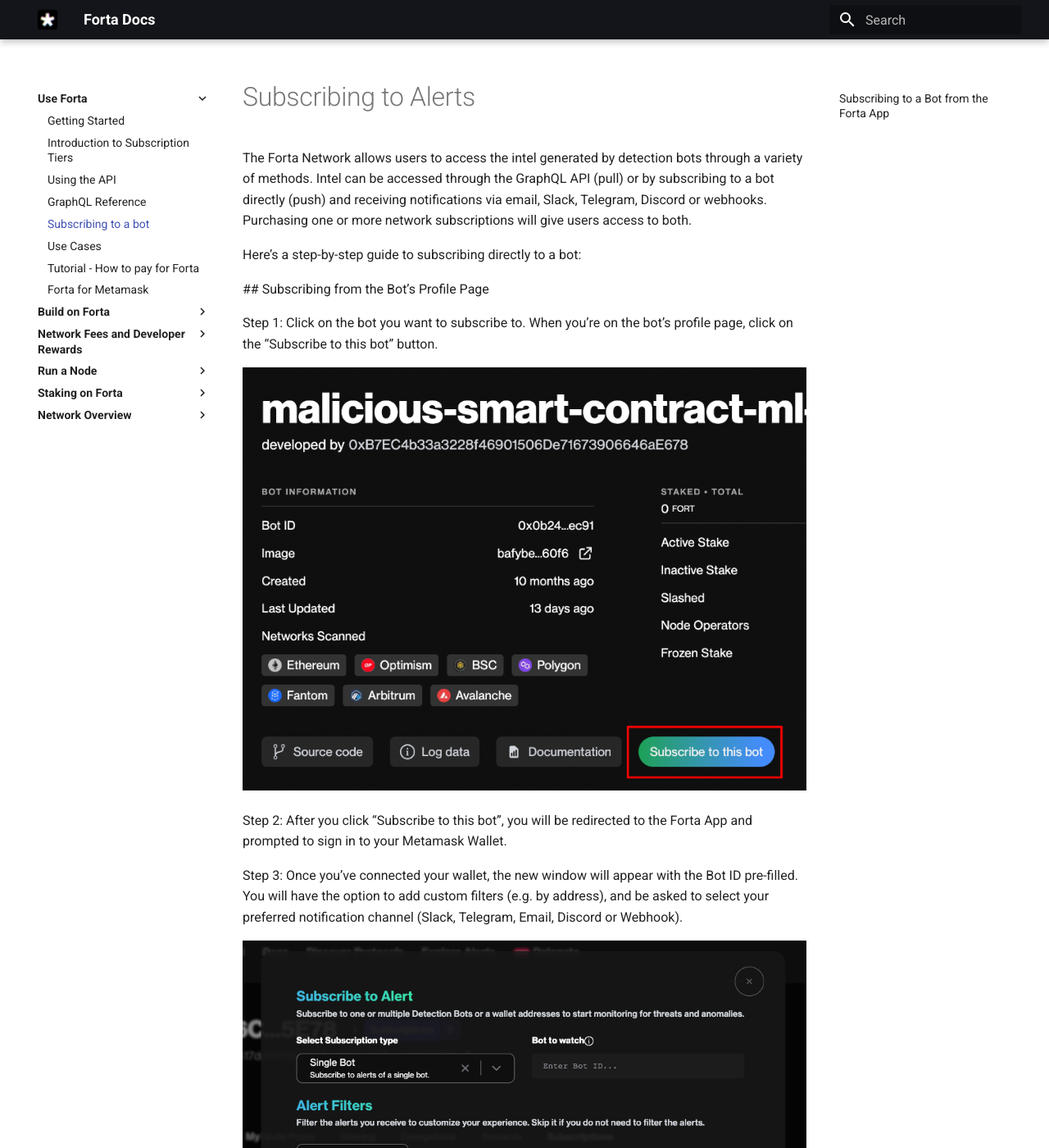
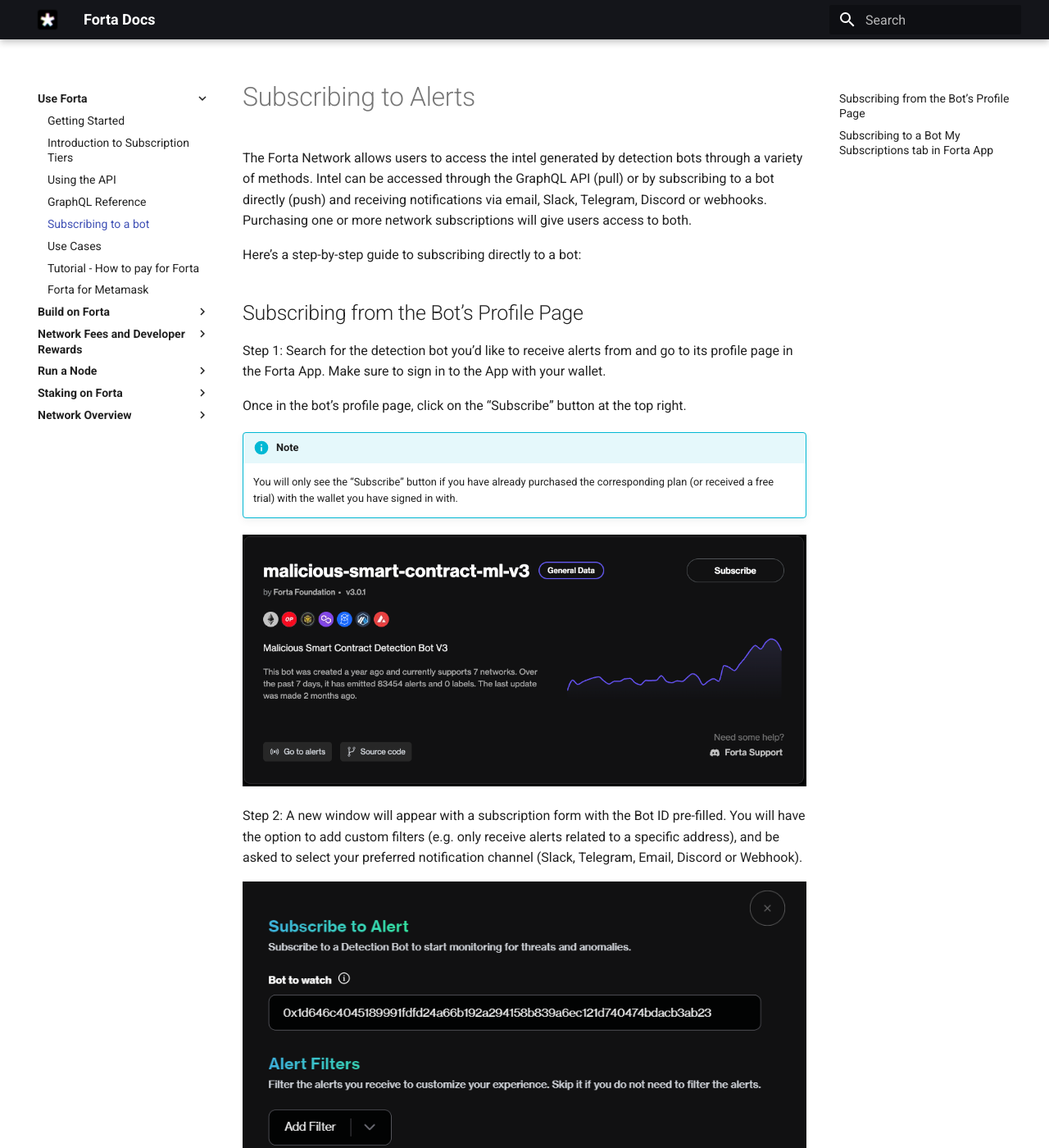
Before and after one commit to forta-network/docs, an MkDocs documentation site: the page built from docs/subscribing-to-bot.md, in a window 1280 px wide and 1400 px high. Shown: the whole window at 82% size. Built offline with MkDocs 1.6.1 and Material for MkDocs 9.7.7, drawn with Linux system fonts in a browser that asks for light colours; some of the changed text lies outside the part shown.

Commit message:
New subscriptions page

```diff
--- a/docs/subscribing-to-bot.md
+++ b/docs/subscribing-to-bot.md
@@ -4,40 +4,47 @@
 
 Here’s a step-by-step guide to subscribing directly to a bot:
 
- ## Subscribing from the Bot’s Profile Page
+## Subscribing from the Bot’s Profile Page
 
-Step 1: Click on the bot you want to subscribe to. When you’re on the bot’s profile page, click on the “Subscribe to this bot” button.
+Step 1: Search for the detection bot you’d like to receive alerts from and go to its profile page in the Forta App. Make sure to sign in to the App with your wallet.
+
+Once in the bot’s profile page, click on the “Subscribe” button at the top right.
+
+!!! info "Note"
+    You will only see the “Subscribe” button if you have already purchased the corresponding plan (or received a free trial) with the wallet you have signed in with.
+
+![suscribe to bot](Suscribe-to-bot-1.png)
 
 
-
-![suscribe to bot](Susbcribe-to-bot-1.png)
-
-
-Step 2: After you click “Subscribe to this bot”, you will be redirected to the Forta App and prompted to sign in to your Metamask Wallet.
-
-Step 3: Once you’ve connected your wallet, the new window will appear with the Bot ID pre-filled. You will have the option to add custom filters (e.g. by address), and be asked to select your preferred notification channel (Slack, Telegram, Email, Discord or Webhook).
-
+Step 2: A new window will appear with a subscription form with the Bot ID pre-filled. You will have the option to add custom filters (e.g. only receive alerts related to a specific address), and be asked to select your preferred notification channel (Slack, Telegram, Email, Discord or Webhook).
 
 
 ![alt_text](Suscribe-to-bot-2.png "image_tooltip")
 
+Step 3: After you’ve made your selections, click “Subscribe”. Depending on how active the bot is, you may start receiving alerts within a few minutes.
 
-Step 4: When you’ve made your selections, click “Subscribe”. Depending on how active the bot is, you may start receiving alerts within a few minutes.
 
-## Subscribing to a Bot from the Forta App
+
+
+## Subscribing to a Bot My Subscriptions tab in Forta App
 
 Step 1: Navigate to [https://app.forta.network/](https://app.forta.network/) and connect your wallet.
 
 Step 2: Click on your wallet address in the top right corner in order to reveal a dropdown menu and click on ‘My Subscriptions’.
 
-![alt_text](suscribe-to-bot-3.png "image_tooltip")
+![alt_text](Suscribe-to-bot-3.png "image_tooltip")
 
 Step 3: Here you can manage your list of different subscriptions. If this is your first time setting up a subscription, you will need to click on the purple ‘Add Subscription’ button and a window will appear.
 
 
-![alt_text](suscribe-to-bot-4.png "image_tooltip")
+![alt_text](Suscribe-to-bot-4.png "image_tooltip")
 
 
 
 
-Step 4: Here you will be able to enter the bots or addresses you want to receive real time updates on and the method in which you would prefer to receive them. Simply add a Bot ID in order to receive alerts generated by a specific bot or add an EOA or contract address in order to receive any real time intel generated on those entities by the Forta Network.
+Step 4: Here you will be able to enter the bots from which you want to receive real time alerts from and the method in which you would prefer to receive them.
+
+Paste the Bot ID and configure your custom filters and notification channel.
+
+!!! info "Note"
+         The Bot ID can be found in each detection bot’s profile page. Simply click on the Bot ID and it will be copied to the clipboard.
```
Also changed, not shown: docs/Susbcribe-to-bot-1.png (deleted), docs/Suscribe-to-bot-1.png (added), docs/Suscribe-to-bot-2.png, docs/suscribe-to-bot-4.png.
